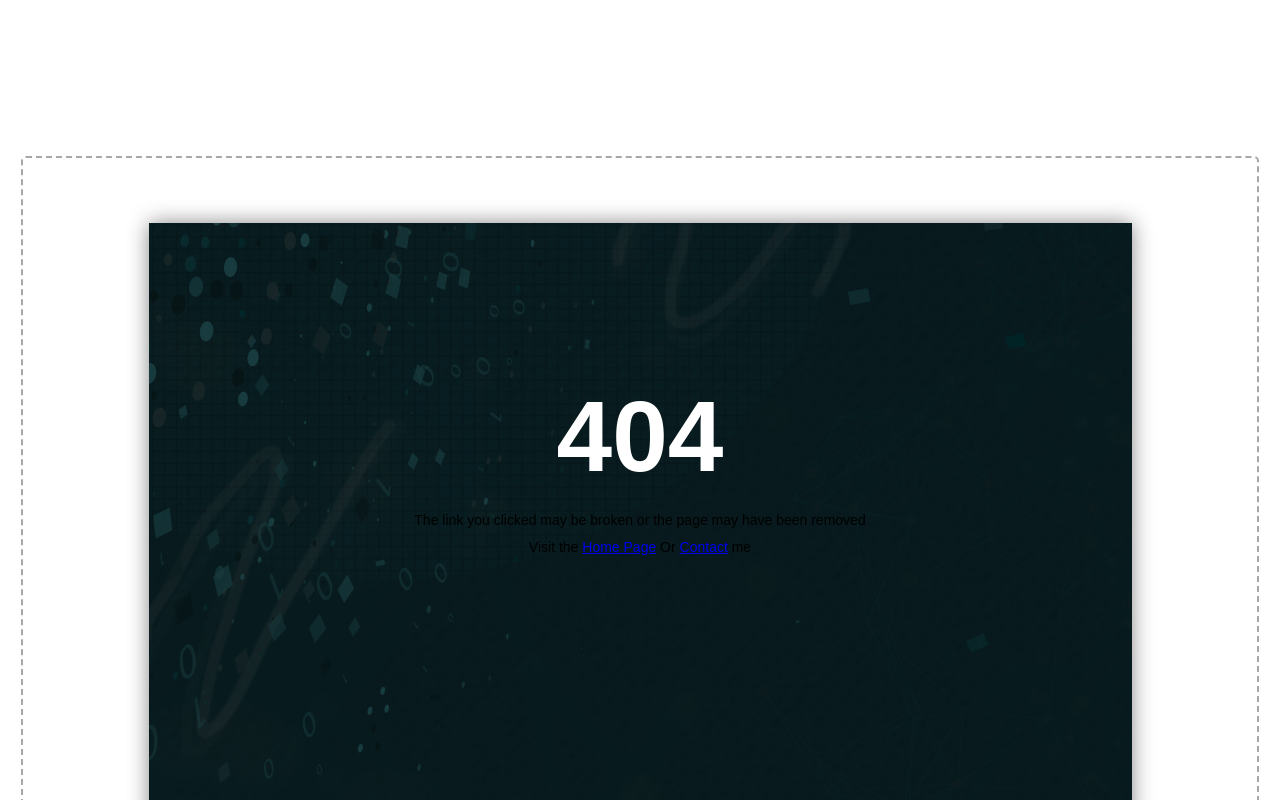
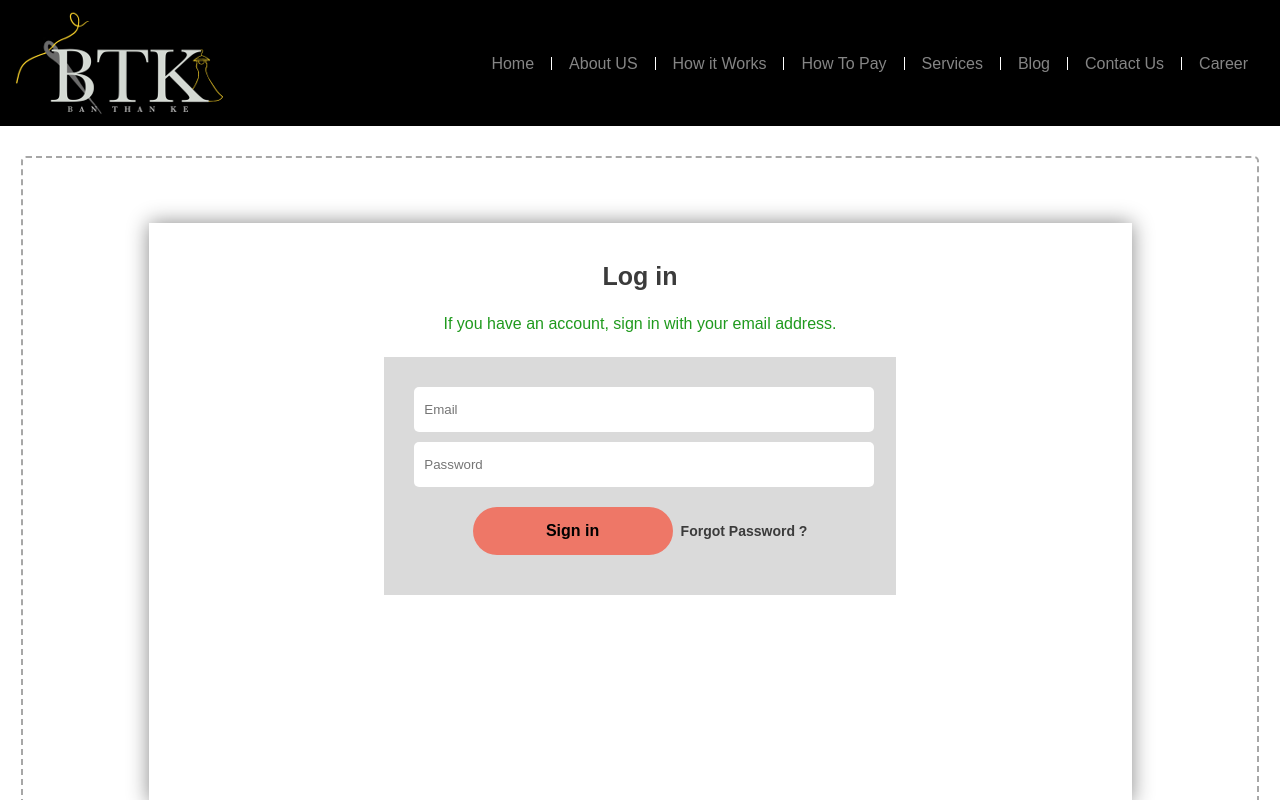
Before and after one commit to Subrata0biswas/stichboho, a React (Create React App) app: page /login in a window 1280 px wide. Before the commit this address had no page. Shown: the top 800 px of the page. Built offline with nearby package versions, Linux system fonts and the light colour scheme.

Commit message:
login component

```diff
--- a/public/assets/css/styles.css
+++ b/public/assets/css/styles.css
@@ -456,6 +456,8 @@ header {
 }
 .contact-frm-outer ul li input[type="text"],
 .contact-frm-outer ul li input[type="tel"],
+.contact-frm-outer ul li input[type="email"],
+.contact-frm-outer ul li input[type="password"],
 .contact-frm-outer ul li textarea {
   height: 35px;
   padding: 5px 10px;
@@ -464,6 +466,19 @@ header {
   display: block;
   resize: none;
   border-radius: 5px;
+}
+.contact-frm-outer.login-outer {
+  width: 50%;
+}
+.contact-frm-outer ul li.submit-outer .forgot-password {
+  font-weight: bold;
+  margin-left: 8px;
+  display: inline-block;
+  font-size: 14px;
+  cursor: pointer;
+}
+.contact-frm-outer ul li.submit-outer .forgot-password:hover {
+  color: #ee7767;
 }
 .contact-frm-outer ul li input[type="submit"] {
   background: #ee7767;
@@ -915,6 +930,21 @@ header {
   text-align: center;
   margin-top: 25px;
 }
+.febric-outer {
+  margin-bottom: 20px;
+  margin-left: -15px;
+}
+.febric-outer input[type="radio"] {
+  display: inline-block;
+  vertical-align: top;
+  margin: 4px 10px 0 15px;
+}
+.cms-con .msg {
+  text-align: center;
+  margin-bottom: 20px;
+  font-size: 16px;
+  color: #1f9a1d;
+}
 @media only screen and (max-width: 1199px) and (min-width: 992px) {
   header .logo img {
     width: 200px;
@@ -1241,6 +1271,22 @@ header {
   .details-outer .title {
     font-size: 20px;
   }
+  .cms-con {
+    width: 100%;
+    padding: 20px 0 6px 0;
+    min-height: auto;
+  }
+  .cms-con .msg {
+    font-size: 14px;
+    padding: 0 10px;
+  }
+  .contact-frm-outer.login-outer {
+    width: 75%;
+  }
+  .contact-frm-outer ul li.submit-outer .forgot-password {
+    margin-top: 15px;
+    display: block;
+  }
 }
 
 @media only screen and (max-width: 480px) {
--- a/src/App.js
+++ b/src/App.js
@@ -16,6 +16,7 @@ import HowToPlay from "./screens/howToPlay/howToPlay";
 import Service from "./screens/service/service";
 import Blog from "./screens/blog/blog";
 import Career from "./screens/career/career";
+import Login from "./screens/login/login";
 
 import PageNotFound from "./components/pageNotFound/pageNotFound";
 
@@ -25,7 +26,6 @@ class App extends React.Component {
       <Router>
         <Switch>
           {/* header menu start */}
-
           <GeneralRoute exact path="/about-us" component={AboutUs} />
           <GeneralRoute exact path="/contact-us" component={ContactUs} />
           <GeneralRoute exact path="/how-it-work" component={HowItWork} />
@@ -33,7 +33,7 @@ class App extends React.Component {
           <GeneralRoute exact path="/service" component={Service} />
           <GeneralRoute exact path="/blog" component={Blog} />
           <GeneralRoute exact path="/career" component={Career} />
-
+          <GeneralRoute exact path="/login" component={Login} />
           {/* header menu end */}
 
           <GeneralRoute exact path="/" component={Home} />
--- /dev/null
+++ b/src/screens/login/login.js
@@ -0,0 +1,86 @@
+import React from "react";
+
+// import component
+import Toast from "../../components/toastMessage/toast";
+
+class Login extends React.Component {
+  constructor(props) {
+    super(props);
+    this.state = {
+      email: "",
+      password: "",
+    };
+  }
+
+  //   onChange input update state
+  onHandelChange = (evt) => {
+    this.setState({
+      [evt.target.name]: evt.target.value,
+    });
+  };
+
+  onLogin = () => {
+    const { email, password } = this.state;
+    const emailValidator = /^\w+([\D.-]?\w+)*@\w+([.-]?\w+)*(\.\w{2,3})+$/;
+    if (email.trim().length <= 0 || emailValidator.test(email) !== true) {
+      alert("enter your valid email address.");
+    } else if (password.trim().length <= 0) {
+      alert("enter password");
+    } else {
+    }
+  };
+
+  render() {
+    const { email, password } = this.state;
+    console.log("email", email);
+    console.log("pwd", password);
+    return (
+      <main>
+        <div class="main-border">
+          <div class="contact-container cms-con">
+            <h2 class="title">Log in</h2>
+            <div class="msg">
+              If you have an account, sign in with your email address.
+            </div>
+            <div class="contact-frm-outer login-outer">
+              <form action="#">
+                <ul>
+                  <li>
+                    <input
+                      type="email"
+                      id="#"
+                      name="email"
+                      placeholder="Email"
+                      value={email}
+                      onChange={(evt) => this.onHandelChange(evt)}
+                    />
+                  </li>
+                  <li>
+                    <input
+                      type="password"
+                      id="#"
+                      name="password"
+                      placeholder="Password"
+                      value={password}
+                      onChange={(evt) => this.onHandelChange(evt)}
+                    />
+                  </li>
+                  <li class="submit-outer">
+                    <input
+                      type="submit"
+                      value="Sign in"
+                      onClick={() => this.onLogin()}
+                    />
+                    <span class="forgot-password">Forgot Password ?</span>
+                  </li>
+                </ul>
+              </form>
+            </div>
+          </div>
+        </div>
+      </main>
+    );
+  }
+}
+
+export default Login;
```
